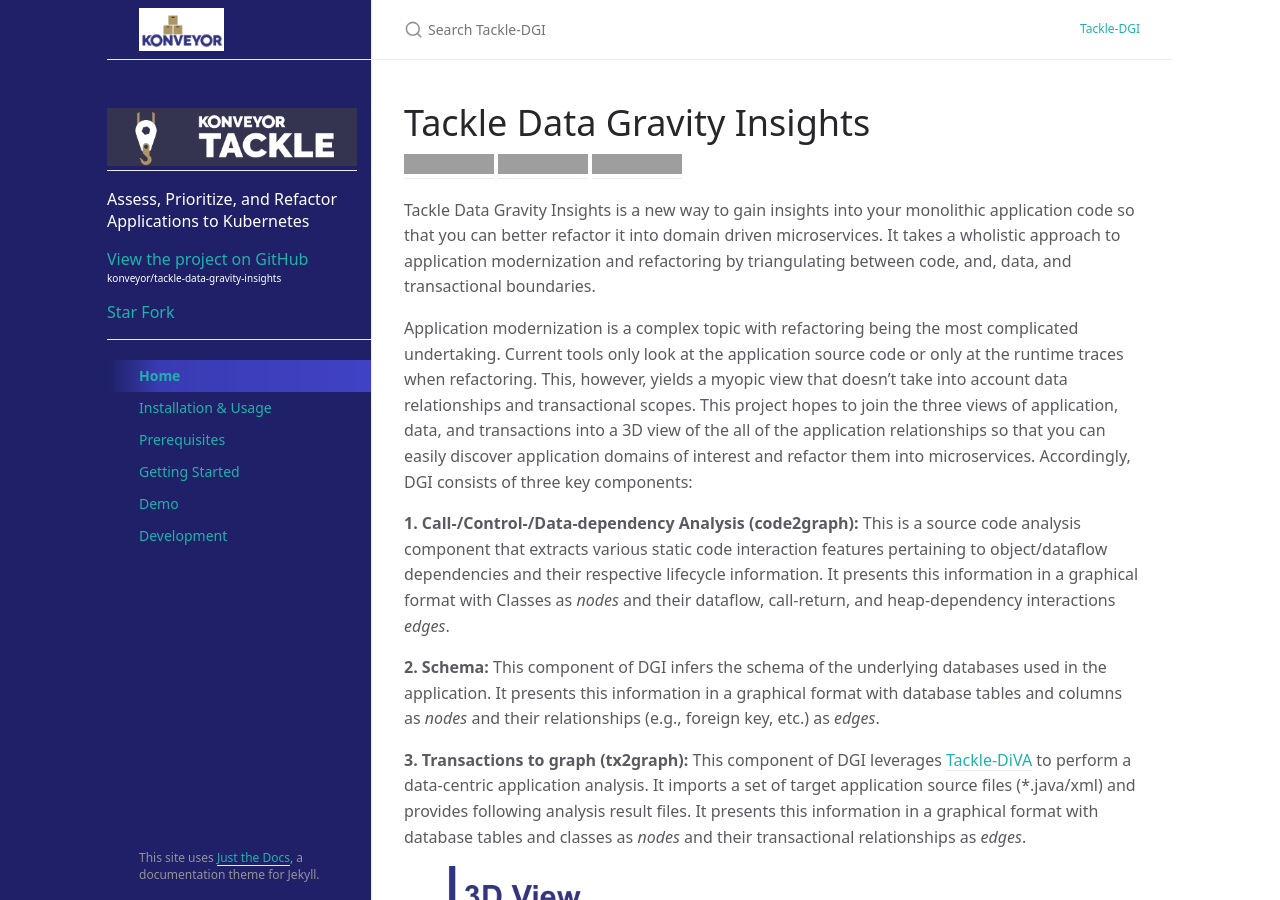
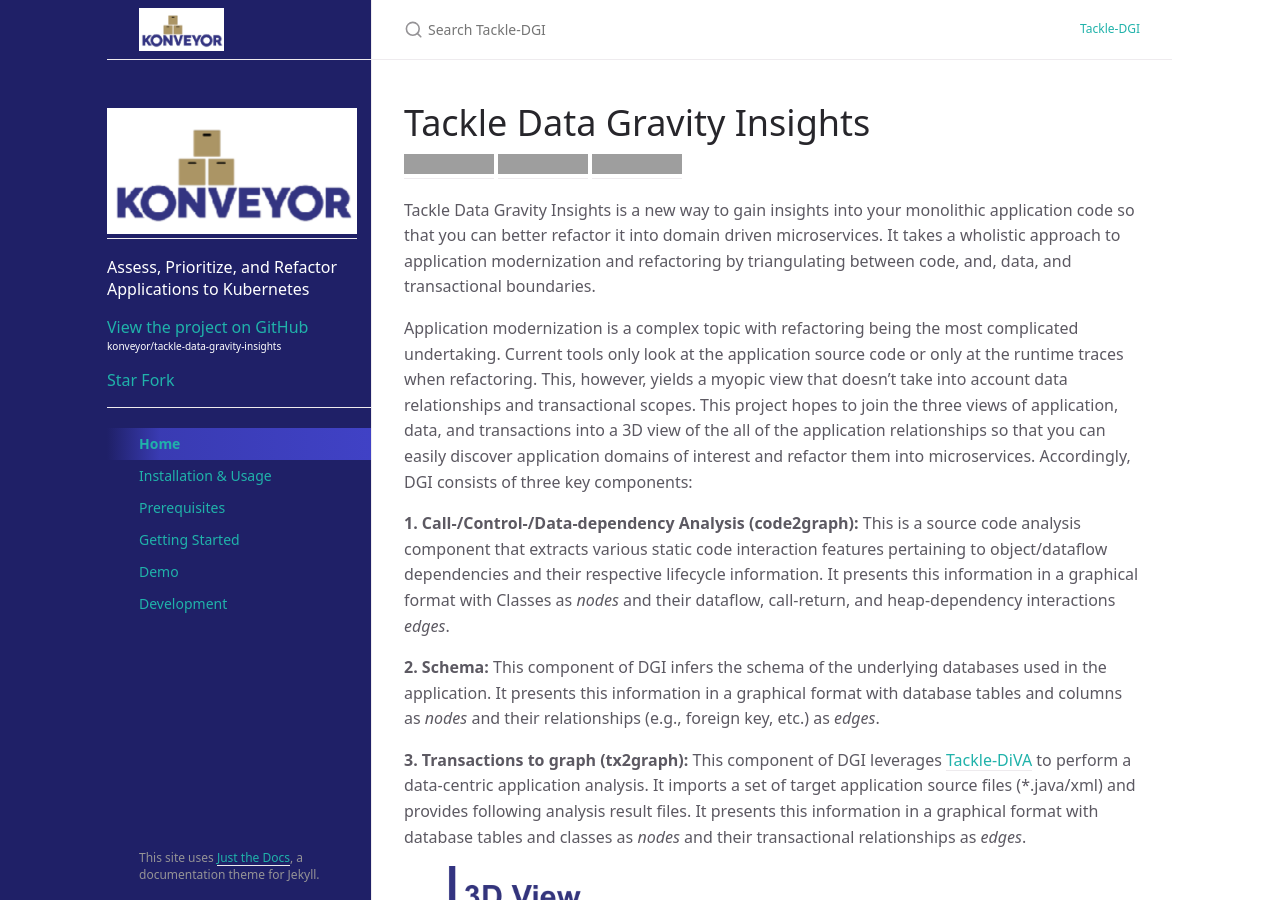
Before and after one commit to divsan93/dgi_docs, a Jekyll site: the page built from index.md, in a window 1280 px wide and 900 px high. Built offline with Jekyll 4.4.1, drawn with Linux system fonts in a browser that asks for light colours; grey boxes are pictures that could not be loaded.

Commit message:
Update nav.html

```diff
--- a/_includes/nav.html
+++ b/_includes/nav.html
@@ -1,4 +1,4 @@
-<a href="https://www.konveyor.io/tools/tackle"> <img alt="Konveyor Tackle" src="https://github.com/divsan93/dgi_docs/blob/gh-pages/assets/images/tackle-img.png" width="250" height="250"> </a>
+<a href="https://www.konveyor.io/tools/tackle"> <img alt="Konveyor Tackle" src="../assets/images/konveyor.png" width="250" height="150"> </a>
 <p style="color:white; margin-right: 15px">Assess, Prioritize, and Refactor Applications to Kubernetes</p>
 <a href="https://github.com/konveyor/tackle-data-gravity-insights" class="navigation-list-link" >View the project on GitHub</a>
 <p style="font-size: 10px; color:white; margin-top:0">konveyor/tackle-data-gravity-insights<p>
```
